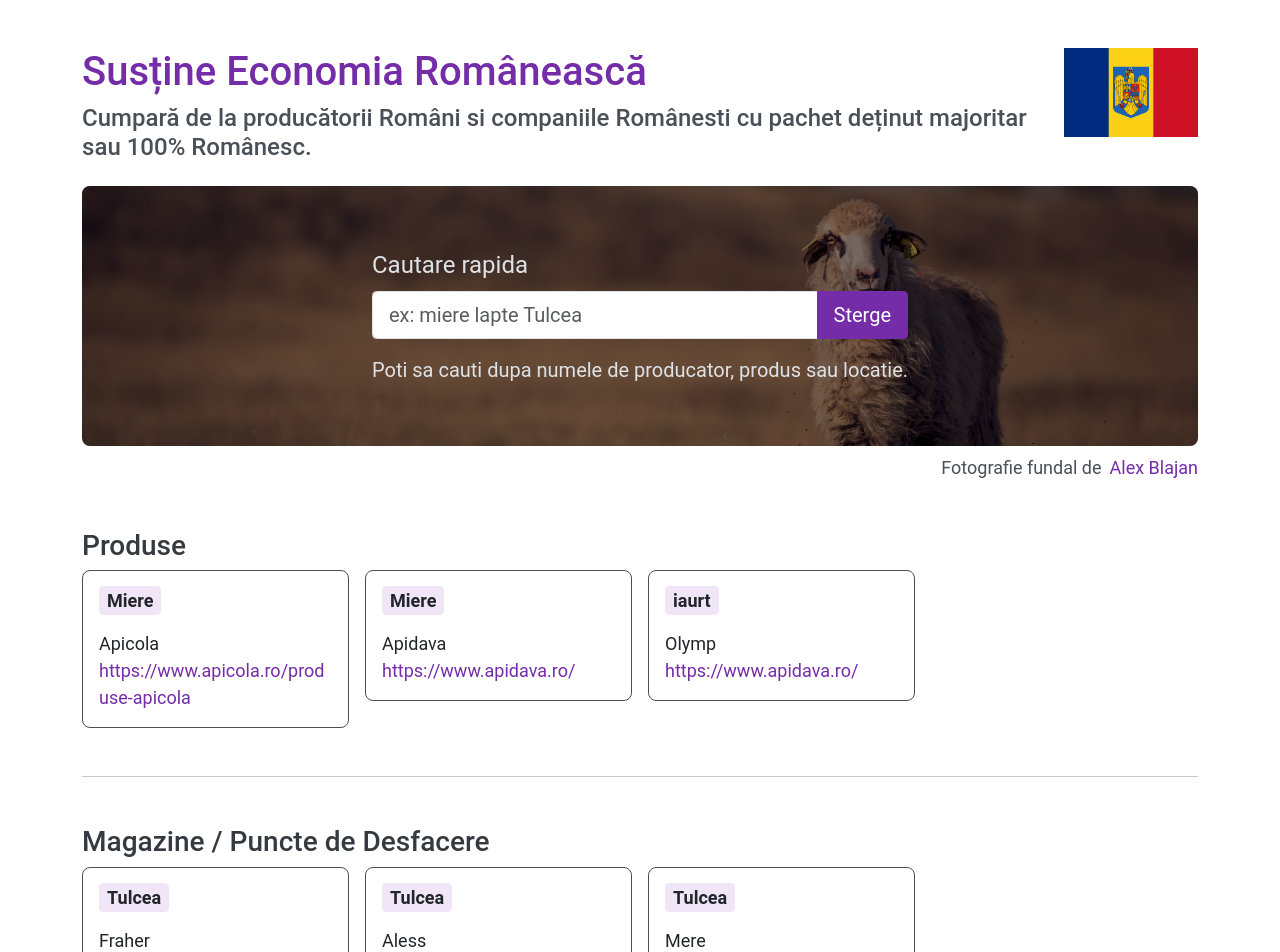
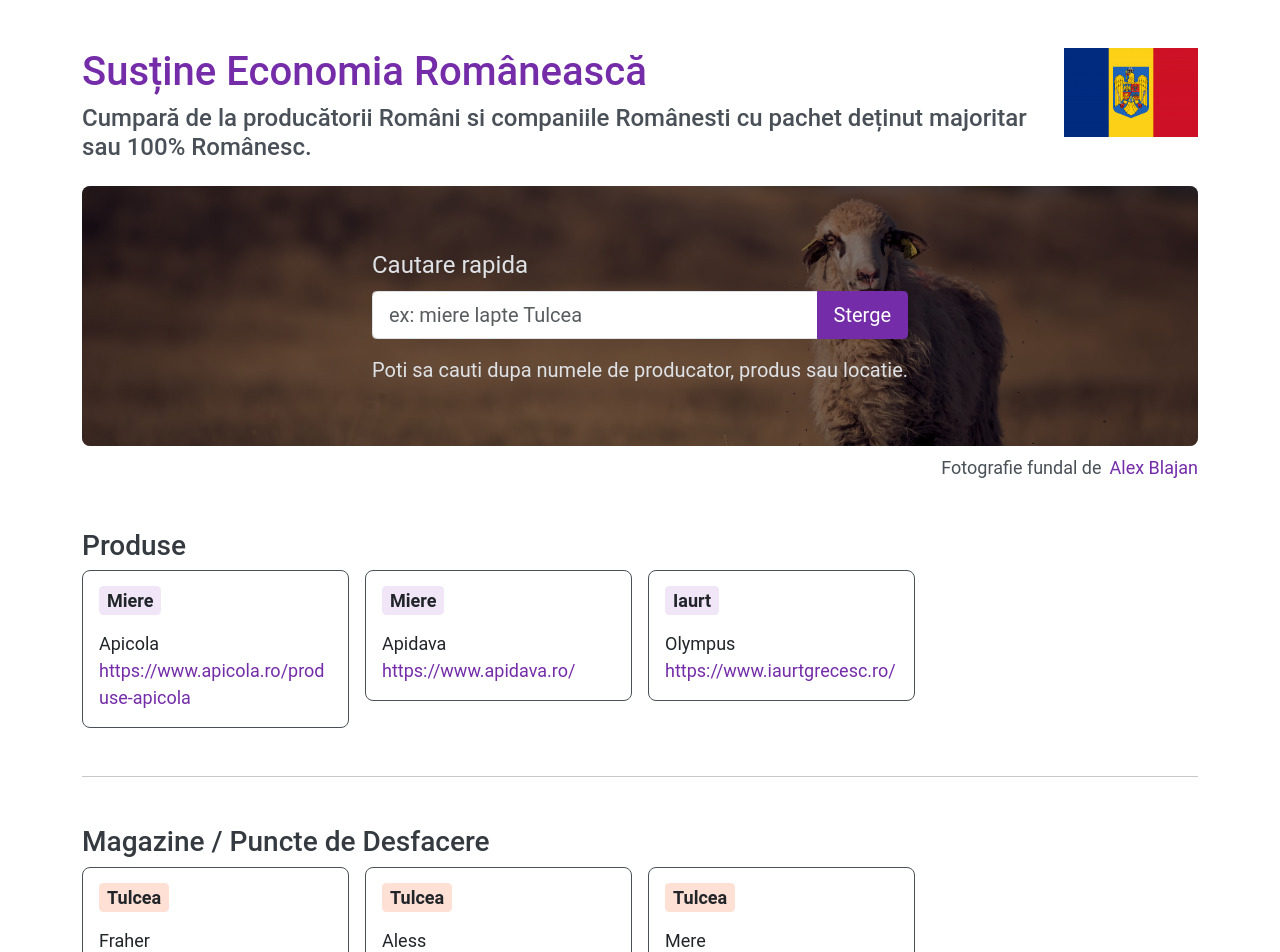
Before and after one commit to sg1asgard/cumpar-romaneste, a Vue app: page / in a window 1280 px wide. Shown: the top 952 px of the page. Built offline with nearby package versions, Linux system fonts and the light colour scheme; no server answers.

Commit message:
layout and info

```diff
--- a/src/components/shared/TagEntitati.vue
+++ b/src/components/shared/TagEntitati.vue
@@ -9,7 +9,7 @@ const props = defineProps({
 </script>
 
 <template>
-  <span :class="`tag tag-${tag_type} py-1 px-2 rounded-2`"><slot></slot></span>
+  <span :class="`tag tag-${tag_type} py-1 px-2 rounded-2 text-capitalize`"><slot></slot></span>
 </template>
 
 <style lang="scss" scoped>
@@ -19,7 +19,7 @@ const props = defineProps({
     font-weight: bold;
   }
   &-desfacere {
-    background-color: lighten($color: $primary, $amount: 52);
+    background-color: lighten($color: #FF7F50, $amount: 26);
     font-weight: bold;
   }
 }
--- a/src/data/doar-romaneste.js
+++ b/src/data/doar-romaneste.js
@@ -12,8 +12,8 @@ const doarRomaneste = {
     },
     {
       denumire: 'iaurt',
-      brand: 'Olymp',
-      url: 'https://www.apidava.ro/'
+      brand: 'Olympus',
+      url: 'https://www.iaurtgrecesc.ro/'
     }
   ],
   desfacere: [
```
